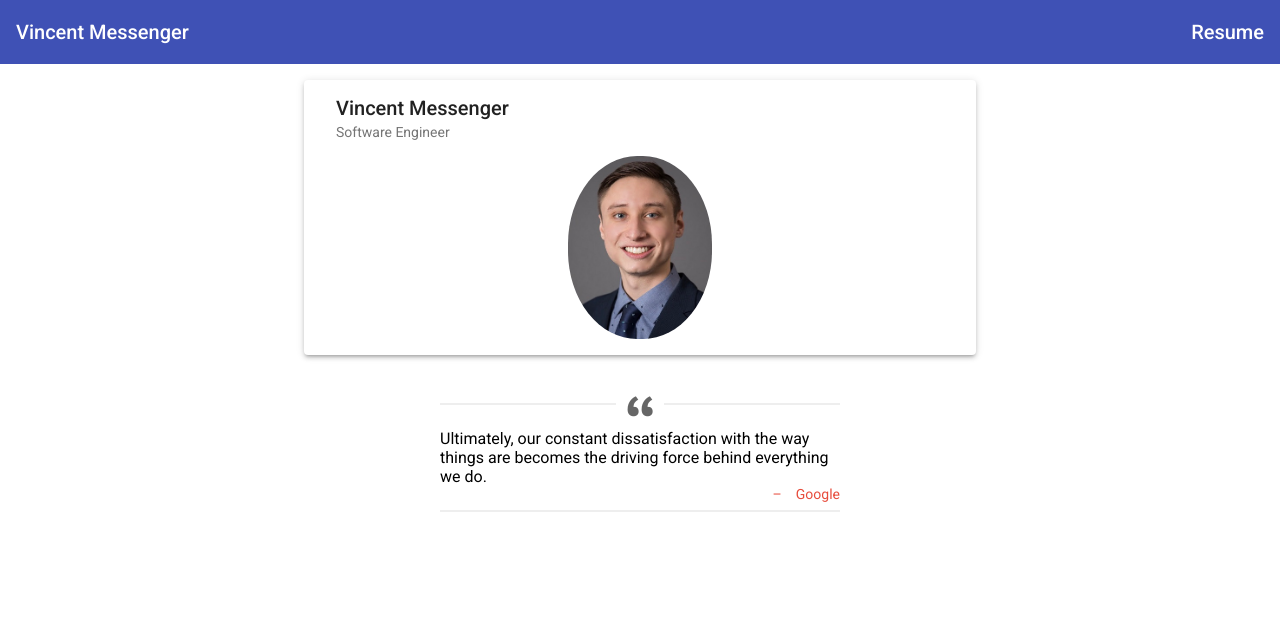
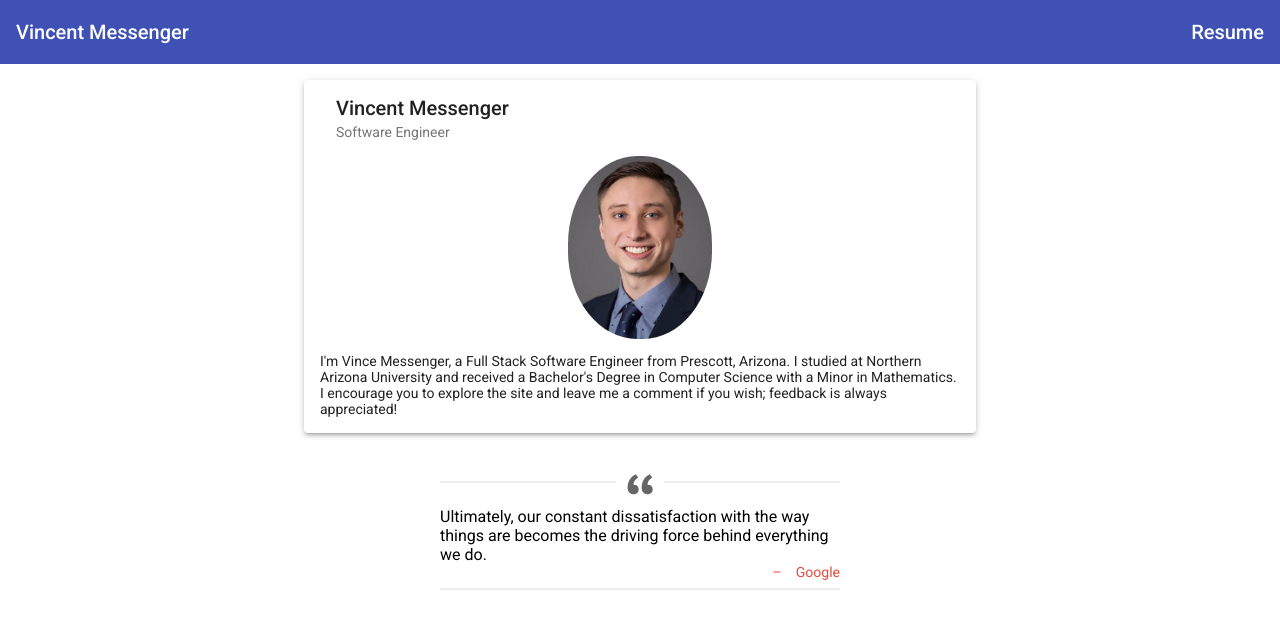
Before and after one commit to VinceMess3nger/vincentmessenger-portfolio, an Angular app: page / in a window 1280 px wide. Shown: the top 628 px of the page. Built offline with nearby package versions, Linux system fonts and the light colour scheme.

Commit message:
Added some content for introduction

```diff
--- a/src/app/home/home.component.html
+++ b/src/app/home/home.component.html
@@ -7,6 +7,13 @@
 
     <mat-card-content>
       <img class="headshot" src="assets/img/headshot.png"/>
+
+      <p>
+        I'm Vince Messenger, a Full Stack Software Engineer from Prescott, Arizona. I studied at Northern Arizona University and received
+        a Bachelor's Degree in Computer Science with a Minor in Mathematics. I encourage you to explore the site and leave me a comment
+        if you wish; feedback is always appreciated!
+
+       </p>
     </mat-card-content>
   </mat-card>
 
```
